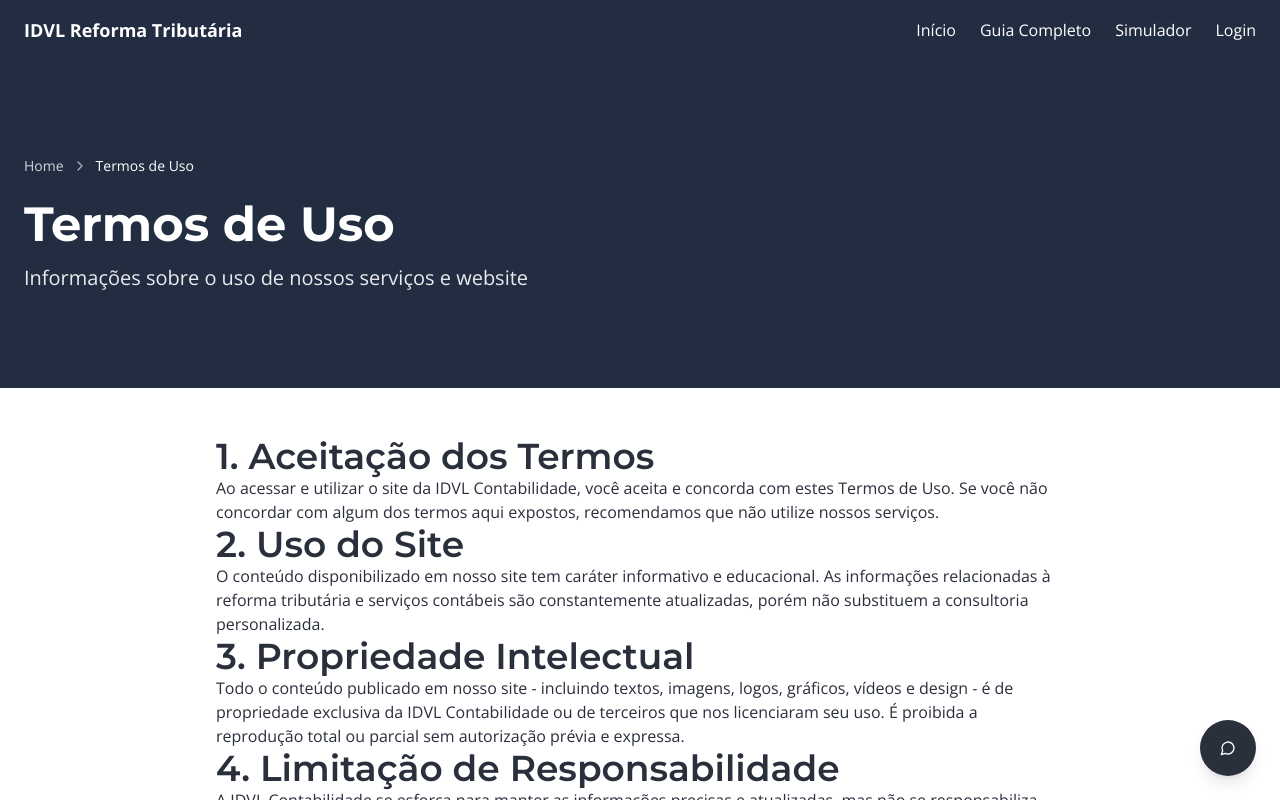
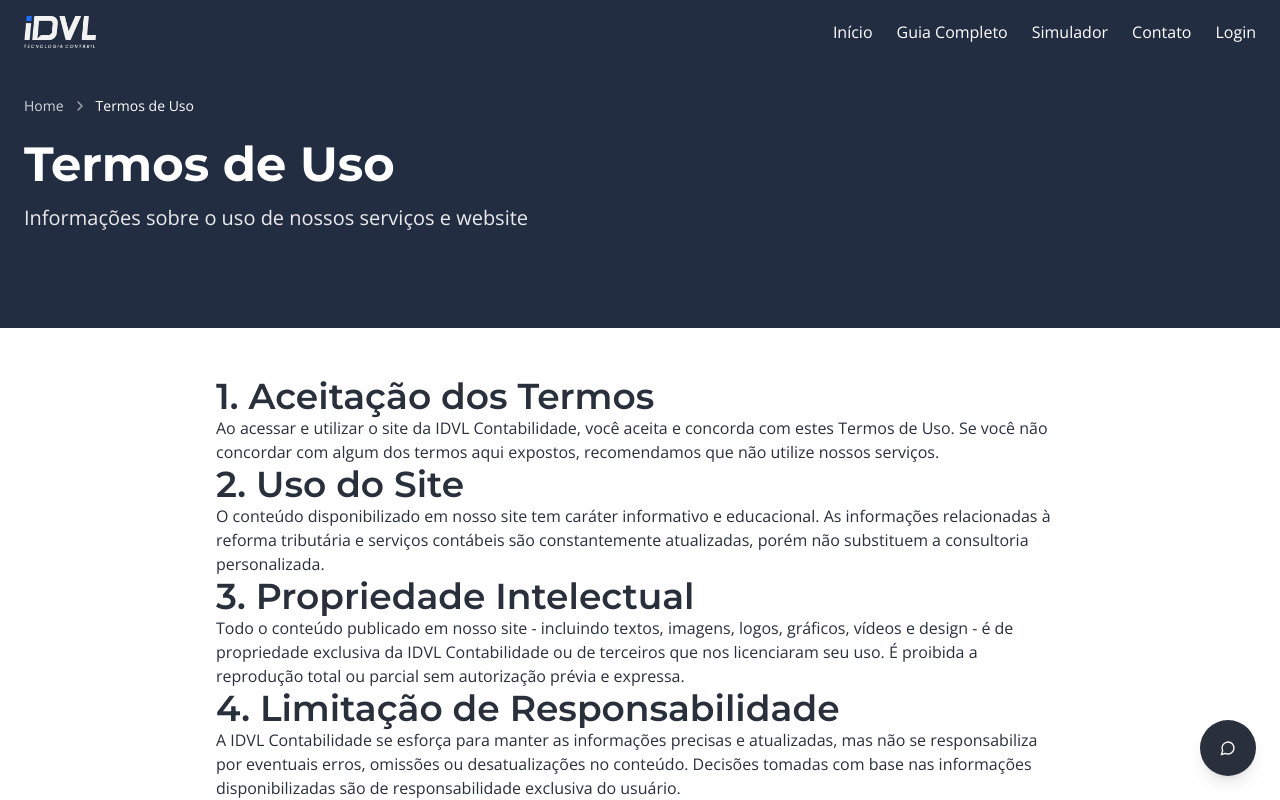
Before and after one commit to Escribaup/tributaria-future-guide, a React (Vite) app: page /termos in a window 1280 px wide. Shown: the top 800 px of the page. Built offline with nearby package versions, Linux system fonts and the light colour scheme.

Commit message:
Fix: Revert header changes
Reverts the header to its previous state, including the logo, fixed positioning on scroll, and white background color.

```diff
--- a/src/components/Header.tsx
+++ b/src/components/Header.tsx
@@ -1,44 +1,88 @@
-import React from 'react';
+
+import React, { useState, useEffect } from 'react';
 import { Link } from 'react-router-dom';
 import { useAuth } from '@/hooks/useAuth';
 import { Button } from "@/components/ui/button";
 
 const Header = () => {
   const { user } = useAuth();
+  const [isScrolled, setIsScrolled] = useState(false);
+
+  // Add scroll event listener to detect when page is scrolled
+  useEffect(() => {
+    const handleScroll = () => {
+      if (window.scrollY > 10) {
+        setIsScrolled(true);
+      } else {
+        setIsScrolled(false);
+      }
+    };
+
+    window.addEventListener('scroll', handleScroll);
+
+    return () => {
+      window.removeEventListener('scroll', handleScroll);
+    };
+  }, []);
 
   return (
-    <header className="bg-idvl-blue-dark text-white py-4 shadow-md">
+    <header
+      className={`fixed top-0 left-0 right-0 z-50 py-4 transition-all duration-300 ${
+        isScrolled ? 'bg-white shadow-md text-idvl-text-dark' : 'bg-transparent text-white'
+      }`}
+    >
       <div className="container-custom flex items-center justify-between">
-        <Link to="/" className="text-lg font-bold">
-          IDVL Reforma Tributária
+        <Link to="/" className="flex items-center">
+          <img
+            src={isScrolled ? "/logo-idvl.png" : "/logo-idvl-white.png"}
+            alt="IDVL Logo"
+            className="h-8"
+          />
         </Link>
         <nav>
           <ul className="flex items-center space-x-6">
             <li>
-              <Link to="/" className="hover:text-gray-200 transition-colors">
+              <Link to="/" className={`hover:opacity-80 transition-colors ${
+                isScrolled ? 'text-idvl-text-dark' : 'text-white'
+              }`}>
                 Início
               </Link>
             </li>
             <li>
-              <Link to="/guia-completo" className="hover:text-gray-200 transition-colors">
+              <Link to="/guia-completo" className={`hover:opacity-80 transition-colors ${
+                isScrolled ? 'text-idvl-text-dark' : 'text-white'
+              }`}>
                 Guia Completo
               </Link>
             </li>
             <li>
-              <Link to="/simulador" className="hover:text-gray-200 transition-colors">
+              <Link to="/simulador" className={`hover:opacity-80 transition-colors ${
+                isScrolled ? 'text-idvl-text-dark' : 'text-white'
+              }`}>
                 Simulador
+              </Link>
+            </li>
+            <li>
+              <Link to="/contato" className={`hover:opacity-80 transition-colors ${
+                isScrolled ? 'text-idvl-text-dark' : 'text-white'
+              }`}>
+                Contato
               </Link>
             </li>
             {user && (
               <li>
-                <Link to="/admin" className="hover:text-gray-200 transition-colors">
+                <Link to="/admin" className={`hover:opacity-80 transition-colors ${
+                  isScrolled ? 'text-idvl-text-dark' : 'text-white'
+                }`}>
                   Admin
                 </Link>
               </li>
             )}
             {!user && (
               <li>
-                <Link to="/auth" className="hover:text-gray-200 transition-colors">
+                <Link to="/auth" className={`hover:opacity-80 transition-colors ${
+                  isScrolled ? 'text-idvl-text-dark' : 'text-white'
+                }`}>
                   Login
                 </Link>
               </li>
--- a/src/index.css
+++ b/src/index.css
@@ -85,6 +85,7 @@
 
   body {
     @apply bg-background text-foreground font-open-sans;
+    padding-top: 0; /* The header is fixed, but we handle padding in the main content */
   }
 
   h1, h2, h3, h4, h5, h6 {
@@ -129,3 +130,14 @@
     @apply container mx-auto px-4 md:px-6;
   }
 }
+
+/* Add a class for the initial transparent header */
+.header-transparent {
+  background-color: transparent;
+}
+
+/* Add a class for the scrolled white header */
+.header-solid {
+  background-color: white;
+  box-shadow: 0 2px 4px rgba(0,0,0,0.1);
+}
--- a/src/pages/Index.tsx
+++ b/src/pages/Index.tsx
@@ -11,7 +11,7 @@ const Index = () => {
   return (
     <div className="flex flex-col min-h-screen">
       <Header />
-      <main className="flex-grow">
+      <main className="flex-grow pt-16"> {/* Added padding-top to account for fixed header */}
         <Hero />
         <Features />
         <Timeline />
```
